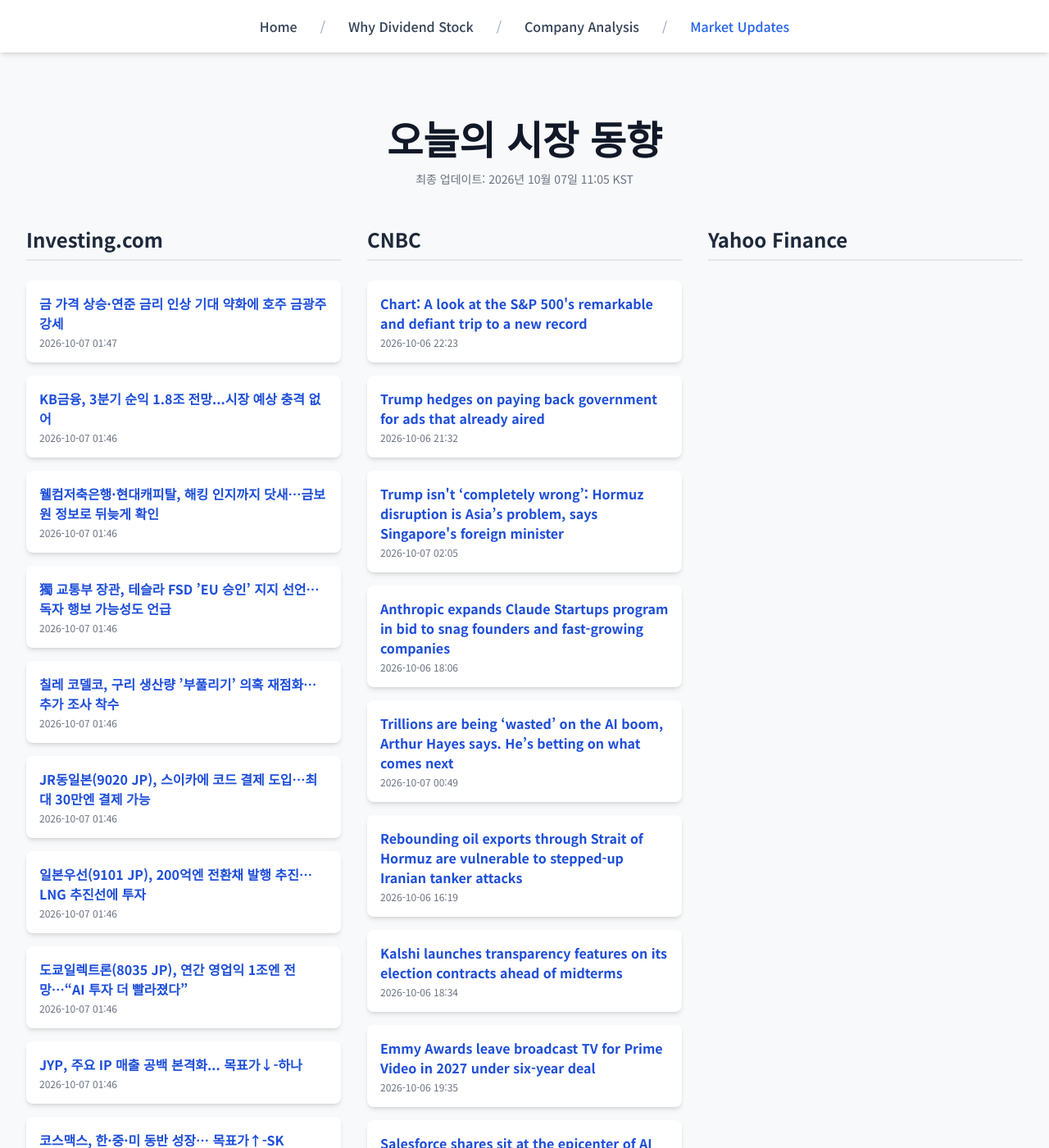
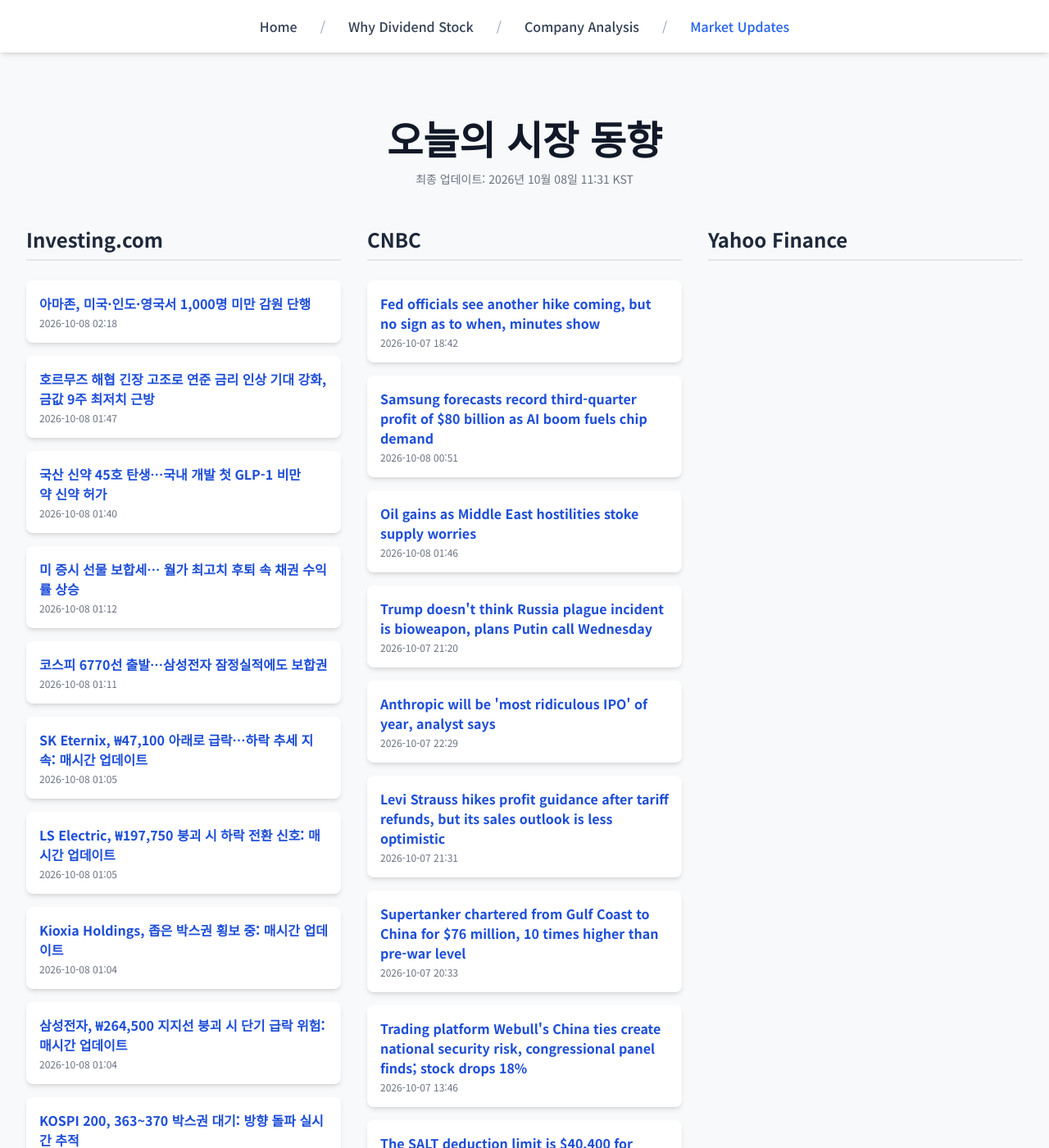
Before and after one commit to Kay-Hwang/my-company-analysis, a Jekyll site: the page built from market-updates.html, in a window 1280 px wide and 1400 px high. Shown: the whole window at 82% size. Built offline with Jekyll 4.4.1, drawn with Linux system fonts in a browser that asks for light colours; nearby versions of some CDN libraries; a script that is not in the unit is left out; some of the changed text lies outside the part shown.

Commit message:
Update daily data

```diff
--- a/_data/latest_data.json
+++ b/_data/latest_data.json
@@ -1,128 +1,128 @@
 {
-  "lastUpdated": "2026년 10월 07일 11:05 KST",
+  "lastUpdated": "2026년 10월 08일 11:31 KST",
   "news": {
     "investing": [
       {
-        "title": "금 가격 상승·연준 금리 인상 기대 약화에 호주 금광주 강세",
-        "link": "https://kr.investing.com/news/stock-market-news/article-2118420",
-        "pubDate": "2026-10-07 01:47:53",
-        "summary": "금 가격 상승·연준 금리 인상 기대 약화에 호주 금광주 강세"
+        "title": "아마존, 미국·인도·영국서 1,000명 미만 감원 단행",
+        "link": "https://kr.investing.com/news/stock-market-news/article-2120008",
+        "pubDate": "2026-10-08 02:18:24",
+        "summary": "아마존, 미국·인도·영국서 1,000명 미만 감원 단행"
       },
       {
-        "title": "KB금융, 3분기 순익 1.8조 전망...시장 예상 충격 없어",
-        "link": "https://kr.investing.com/news/stock-market-news/article-2118418",
-        "pubDate": "2026-10-07 01:46:54",
-        "summary": "KB금융, 3분기 순익 1.8조 전망...시장 예상 충격 없어"
+        "title": "호르무즈 해협 긴장 고조로 연준 금리 인상 기대 강화, 금값 9주 최저치 근방",
+        "link": "https://kr.investing.com/news/stock-market-news/article-2119990",
+        "pubDate": "2026-10-08 01:47:38",
+        "summary": "호르무즈 해협 긴장 고조로 연준 금리 인상 기대 강화, 금값 9주 최저치 근방"
       },
       {
-        "title": "웰컴저축은행·현대캐피탈, 해킹 인지까지 닷새…금보원 정보로 뒤늦게 확인",
-        "link": "https://kr.investing.com/news/stock-market-news/article-2118417",
-        "pubDate": "2026-10-07 01:46:53",
-        "summary": "웰컴저축은행·현대캐피탈, 해킹 인지까지 닷새…금보원 정보로 뒤늦게 확인"
+        "title": "국산 신약 45호 탄생…국내 개발 첫 GLP-1 비만약 신약 허가",
+        "link": "https://kr.investing.com/news/stock-market-news/article-2119981",
+        "pubDate": "2026-10-08 01:40:33",
+        "summary": "국산 신약 45호 탄생…국내 개발 첫 GLP-1 비만약 신약 허가"
       },
       {
-        "title": "獨 교통부 장관, 테슬라 FSD ’EU 승인’ 지지 선언…독자 행보 가능성도 언급",
-        "link": "https://kr.investing.com/news/stock-market-news/article-2118416",
-        "pubDate": "2026-10-07 01:46:51",
-        "summary": "獨 교통부 장관, 테슬라 FSD ’EU 승인’ 지지 선언…독자 행보 가능성도 언급"
+        "title": "미 증시 선물 보합세… 월가 최고치 후퇴 속 채권 수익률 상승",
+        "link": "https://kr.investing.com/news/stock-market-news/article-2119974",
+        "pubDate": "2026-10-08 01:12:53",
+        "summary": "미 증시 선물 보합세… 월가 최고치 후퇴 속 채권 수익률 상승"
       },
       {
-        "title": "칠레 코델코, 구리 생산량 ’부풀리기’ 의혹 재점화…추가 조사 착수",
-        "link": "https://kr.investing.com/news/stock-market-news/article-2118415",
-        "pubDate": "2026-10-07 01:46:50",
-        "summary": "칠레 코델코, 구리 생산량 ’부풀리기’ 의혹 재점화…추가 조사 착수"
+        "title": "코스피 6770선 출발…삼성전자 잠정실적에도 보합권",
+        "link": "https://kr.investing.com/news/stock-market-news/article-2119972",
+        "pubDate": "2026-10-08 01:11:28",
+        "summary": "코스피 6770선 출발…삼성전자 잠정실적에도 보합권"
       },
       {
-        "title": "JR동일본(9020 JP), 스이카에 코드 결제 도입…최대 30만엔 결제 가능",
-        "link": "https://kr.investing.com/news/stock-market-news/article-2118411",
-        "pubDate": "2026-10-07 01:46:48",
-        "summary": "JR동일본(9020 JP), 스이카에 코드 결제 도입…최대 30만엔 결제 가능"
+        "title": "SK Eternix, ₩47,100 아래로 급락…하락 추세 지속: 매시간 업데이트",
+        "link": "https://kr.investing.com/news/stock-market-news/article-93CH-2116849",
+        "pubDate": "2026-10-08 01:05:10",
+        "summary": "SK Eternix, ₩47,100 아래로 급락…하락 추세 지속: 매시간 업데이트"
       },
       {
-        "title": "일본우선(9101 JP), 200억엔 전환채 발행 추진…LNG 추진선에 투자",
-        "link": "https://kr.investing.com/news/stock-market-news/article-2118410",
-        "pubDate": "2026-10-07 01:46:46",
-        "summary": "일본우선(9101 JP), 200억엔 전환채 발행 추진…LNG 추진선에 투자"
+        "title": "LS Electric, ₩197,750 붕괴 시 하락 전환 신호: 매시간 업데이트",
+        "link": "https://kr.investing.com/news/stock-market-news/article-93CH-2116851",
+        "pubDate": "2026-10-08 01:05:02",
+        "summary": "LS Electric, ₩197,750 붕괴 시 하락 전환 신호: 매시간 업데이트"
       },
       {
-        "title": "도쿄일렉트론(8035 JP), 연간 영업익 1조엔 전망…“AI 투자 더 빨라졌다”",
-        "link": "https://kr.investing.com/news/stock-market-news/article-2118409",
-        "pubDate": "2026-10-07 01:46:45",
-        "summary": "도쿄일렉트론(8035 JP), 연간 영업익 1조엔 전망…“AI 투자 더 빨라졌다”"
+        "title": "Kioxia Holdings, 좁은 박스권 횡보 중: 매시간 업데이트",
+        "link": "https://kr.investing.com/news/stock-market-news/article-93CH-2115480",
+        "pubDate": "2026-10-08 01:04:55",
+        "summary": "Kioxia Holdings, 좁은 박스권 횡보 중: 매시간 업데이트"
       },
       {
-        "title": "JYP, 주요 IP 매출 공백 본격화... 목표가↓-하나",
-        "link": "https://kr.investing.com/news/stock-market-news/article-2118408",
-        "pubDate": "2026-10-07 01:46:43",
-        "summary": "JYP, 주요 IP 매출 공백 본격화... 목표가↓-하나"
+        "title": "삼성전자, ₩264,500 지지선 붕괴 시 단기 급락 위험: 매시간 업데이트",
+        "link": "https://kr.investing.com/news/stock-market-news/article-93CH-2116850",
+        "pubDate": "2026-10-08 01:04:52",
+        "summary": "삼성전자, ₩264,500 지지선 붕괴 시 단기 급락 위험: 매시간 업데이트"
       },
       {
-        "title": "코스맥스, 한·중·미 동반 성장… 목표가↑-SK",
-        "link": "https://kr.investing.com/news/stock-market-news/article-2118407",
-        "pubDate": "2026-10-07 01:46:41",
-        "summary": "코스맥스, 한·중·미 동반 성장… 목표가↑-SK"
+        "title": "KOSPI 200, 363~370 박스권 대기: 방향 돌파 실시간 추적",
+        "link": "https://kr.investing.com/news/stock-market-news/article-93CH-2115479",
+        "pubDate": "2026-10-08 01:04:49",
+        "summary": "KOSPI 200, 363~370 박스권 대기: 방향 돌파 실시간 추적"
       }
     ],
     "cnbc": [
       {
-        "title": "Chart: A look at the S&P 500's remarkable and defiant trip to a new record",
-        "link": "https://www.cnbc.com/2026/10/06/chart-a-look-at-the-sp-500s-remarkable-and-defiant-trip-a-new-record.html",
-        "pubDate": "Tue, 06 Oct 2026 22:23:01 GMT",
-        "summary": "The S&amp;P 500 returned to an intraday record Tuesday as tech gains, easing oil prices and Treasury yields helped stocks overcome months of market shocks."
+        "title": "Fed officials see another hike coming, but no sign as to when, minutes show",
+        "link": "https://www.cnbc.com/2026/10/07/fed-officials-see-another-hike-coming-but-no-sign-as-to-when-minutes-show.html",
+        "pubDate": "Wed, 07 Oct 2026 18:42:36 GMT",
+        "summary": "The Federal Reserve on Wednesday released minutes from its Sept. 15-16 policy meeting."
       },
       {
-        "title": "Trump hedges on paying back government for ads that already aired",
-        "link": "https://www.cnbc.com/2026/10/05/trump-ads-election.html",
-        "pubDate": "Tue, 06 Oct 2026 21:32:32 GMT",
-        "summary": "The New York Times reported \"Trump personally instructed his budget director to use taxpayer money for TV ads praising him and his presidency.\""
+        "title": "Samsung forecasts record third-quarter profit of $80 billion as AI boom fuels chip demand",
+        "link": "https://www.cnbc.com/2026/10/08/samsung-q3-earnings.html",
+        "pubDate": "Thu, 08 Oct 2026 00:51:23 GMT",
+        "summary": "Samsung Electronics reported preliminary third-quarter earnings on Thursday, with operating profit forecast to top 100 trillion won for the first time."
       },
       {
-        "title": "Trump isn't ‘completely wrong’: Hormuz disruption is Asia’s problem, says Singapore's foreign minister",
-        "link": "https://www.cnbc.com/2026/10/07/hormuz-iran-war-singapore-vivian-balakrishnan.html",
-        "pubDate": "Wed, 07 Oct 2026 02:05:20 GMT",
-        "summary": "Trump has said that Asian economies, which are heavily reliant on energy shipped through Hormuz, should shoulder more of the burden of keeping the waterway open."
+        "title": "Oil gains as Middle East hostilities stoke supply worries",
+        "link": "https://www.cnbc.com/2026/10/08/oil-prices-today-brent-wti-hormuz.html",
+        "pubDate": "Thu, 08 Oct 2026 01:46:56 GMT",
+        "summary": "President Donald Trump and his national security team have talked about possibly restarting large-scale U.S. military operations in Iran in the coming weeks, NBC News reported."
       },
       {
-        "title": "Anthropic expands Claude Startups program in bid to snag founders and fast-growing companies",
-        "link": "https://www.cnbc.com/2026/10/06/anthropic-claude-startups-program.html",
-        "pubDate": "Tue, 06 Oct 2026 18:06:40 GMT",
-        "summary": "The expansion marks the AI company's latest push to deepen its ties to founders and fast-growing companies."
+        "title": "Trump doesn't think Russia plague incident is bioweapon, plans Putin call Wednesday",
+        "link": "https://www.cnbc.com/2026/10/07/trump-russia-plague-bioweapon-putin.html",
+        "pubDate": "Wed, 07 Oct 2026 21:20:40 GMT",
+        "summary": "Nearly 200 people were placed under medical observation earlier this week in Russia's Irkutsk region in eastern Siberia over suspected exposure to plague."
       },
       {
-        "title": "Trillions are being ‘wasted’ on the AI boom, Arthur Hayes says. He’s betting on what comes next",
-        "link": "https://www.cnbc.com/2026/10/07/flop-ai-boom-arthur-hayes-bitcoin-bitmex-coinferencex-.html",
-        "pubDate": "Wed, 07 Oct 2026 00:49:34 GMT",
-        "summary": "Former BitMEX CEO Arthur Hayes says the AI infrastructure boom is being overbuilt and is betting an eventual crash and bailout will send crypto higher."
+        "title": "Anthropic will be 'most ridiculous IPO' of year, analyst says",
+        "link": "https://www.cnbc.com/2026/10/07/anthropic-will-be-most-ridiculous-ipo-of-year-analyst-says.html",
+        "pubDate": "Wed, 07 Oct 2026 22:29:41 GMT",
+        "summary": "Anthropic reportedly plans to list on the Nasdaq before Thanksgiving, and one bearish advisory firm suggests that investors sit this one out."
       },
       {
-        "title": "Rebounding oil exports through Strait of Hormuz are vulnerable to stepped-up Iranian tanker attacks",
-        "link": "https://www.cnbc.com/2026/10/06/crude-oil-tanker-strait-hormuz-iran-attack.html",
-        "pubDate": "Tue, 06 Oct 2026 16:19:10 GMT",
-        "summary": "Nearly 20 commercial ships, mostly tankers, have come under attack over the past month while sailing through the Hormuz choke point."
+        "title": "Levi Strauss hikes profit guidance after tariff refunds, but its sales outlook is less optimistic",
+        "link": "https://www.cnbc.com/2026/10/07/levi-strauss-levi-q3-2026-earnings.html",
+        "pubDate": "Wed, 07 Oct 2026 21:31:40 GMT",
+        "summary": "Levi Strauss on Wednesday posted earnings that beat expectations, though it saw benefits from tariff refunds."
       },
       {
-        "title": "Kalshi launches transparency features on its election contracts ahead of midterms",
-        "link": "https://www.cnbc.com/2026/10/06/kalshi-launches-transparency-features-on-its-election-contracts-ahead-of-midterms-.html",
-        "pubDate": "Tue, 06 Oct 2026 18:34:49 GMT",
-        "summary": "The platform will now provide tags that indicate which election markets have low volumes."
+        "title": "Supertanker chartered from Gulf Coast to China for $76 million, 10 times higher than pre-war level",
+        "link": "https://www.cnbc.com/2026/10/07/supertanker-from-us-to-china-chartered-for-76-million-source.html",
+        "pubDate": "Wed, 07 Oct 2026 20:33:34 GMT",
+        "summary": "Shipping costs have exploded as the war in the Persian Gulf has led to a shortage of available tankers."
       },
       {
-        "title": "Emmy Awards leave broadcast TV for Prime Video in 2027 under six-year deal",
-        "link": "https://www.cnbc.com/2026/10/06/emmy-awards-prime-video.html",
-        "pubDate": "Tue, 06 Oct 2026 19:35:04 GMT",
-        "summary": "The Emmy Awards will stream exclusively and free on Prime Video worldwide starting in 2027 under a six-year deal."
+        "title": "Trading platform Webull's China ties create national security risk, congressional panel finds; stock drops 18%",
+        "link": "https://www.cnbc.com/2026/10/07/webull-china-national-security-risk-congress.html",
+        "pubDate": "Wed, 07 Oct 2026 13:46:28 GMT",
+        "summary": "A congressional committee says trading platform Webull is not the ordinary U.S. company it claims, but exposes customer data to Chinese surveillance risk."
       },
       {
-        "title": "Salesforce shares sit at the epicenter of AI confusion. Here's how to trade it",
-        "link": "https://www.cnbc.com/2026/10/06/salesforce-shares-sit-at-the-epicenter-of-ai-confusion-heres-how-to-trade-it.html",
-        "pubDate": "Tue, 06 Oct 2026 17:22:20 GMT",
-        "summary": "If ever there was a stock that personified the promise and peril of the AI trade, it's Salesforce."
+        "title": "The SALT deduction limit is $40,400 for 2026. Here's how to maximize it",
+        "link": "https://www.cnbc.com/2026/10/07/salt-deduction-limit-2026.html",
+        "pubDate": "Wed, 07 Oct 2026 12:15:01 GMT",
+        "summary": "The SALT deduction limit is $40,400 for 2026. Experts cover how to maximize the tax break before year-end."
       },
       {
-        "title": "Russian lab worker's suspected plague death leaves experts puzzled",
-        "link": "https://www.cnbc.com/2026/10/06/plague-russia-person-died-lab-infection-pneumonic.html",
-        "pubDate": "Tue, 06 Oct 2026 15:23:41 GMT",
-        "summary": "Russian authorities say the situation is stable and there are no reports of secondary cases."
+        "title": "Americans grow more pessimistic about their finances, New York Fed finds — expert warns of ‘tough choices’ ahead",
+        "link": "https://www.cnbc.com/2026/10/07/new-york-fed-financial-outlook-inflation.html",
+        "pubDate": "Wed, 07 Oct 2026 19:40:31 GMT",
+        "summary": "As affordability pressures mount, Americans are increasingly concerned about their financial future, the New York Fed's data shows."
       }
     ],
     "yahoo": []
```
